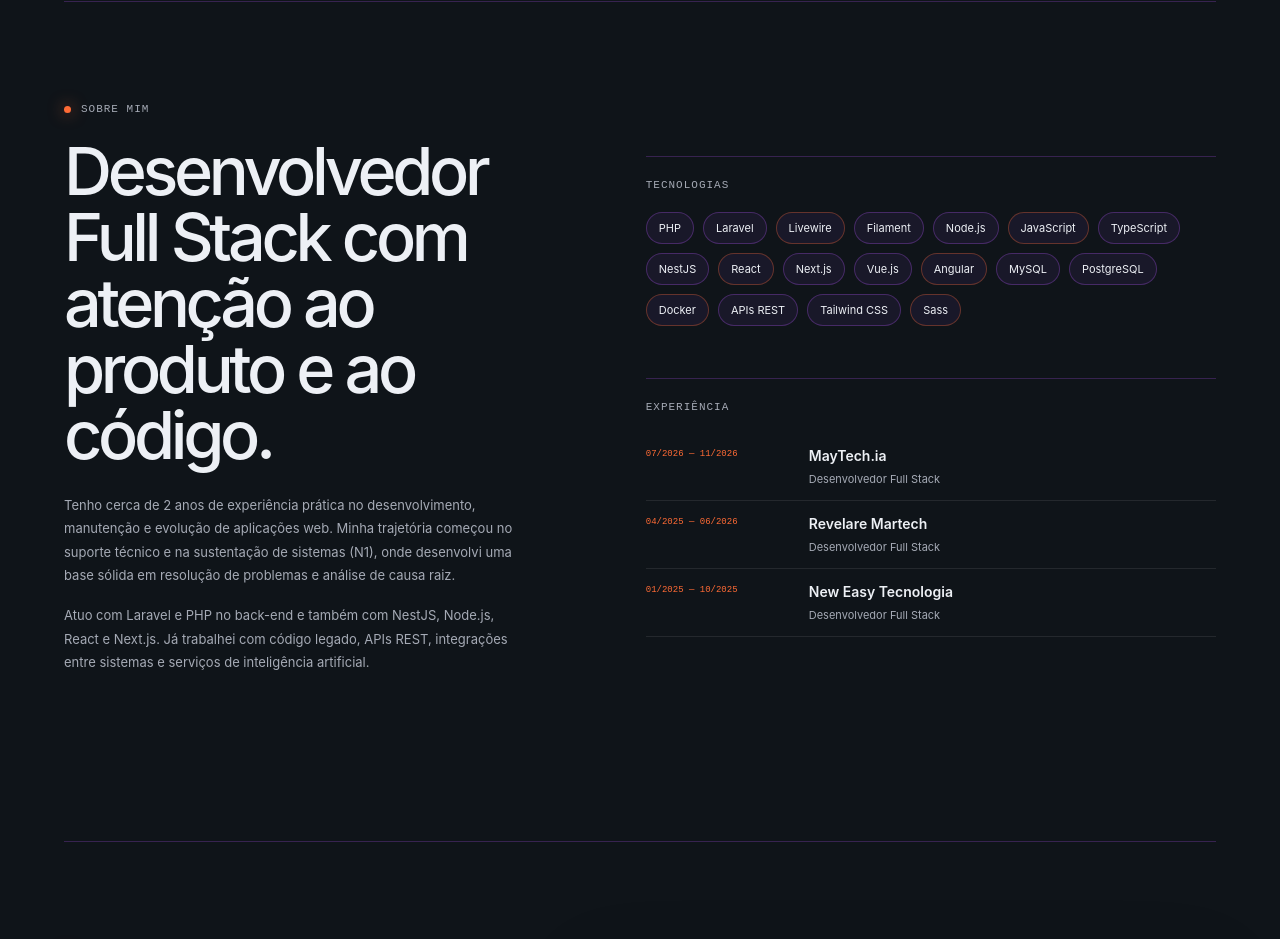
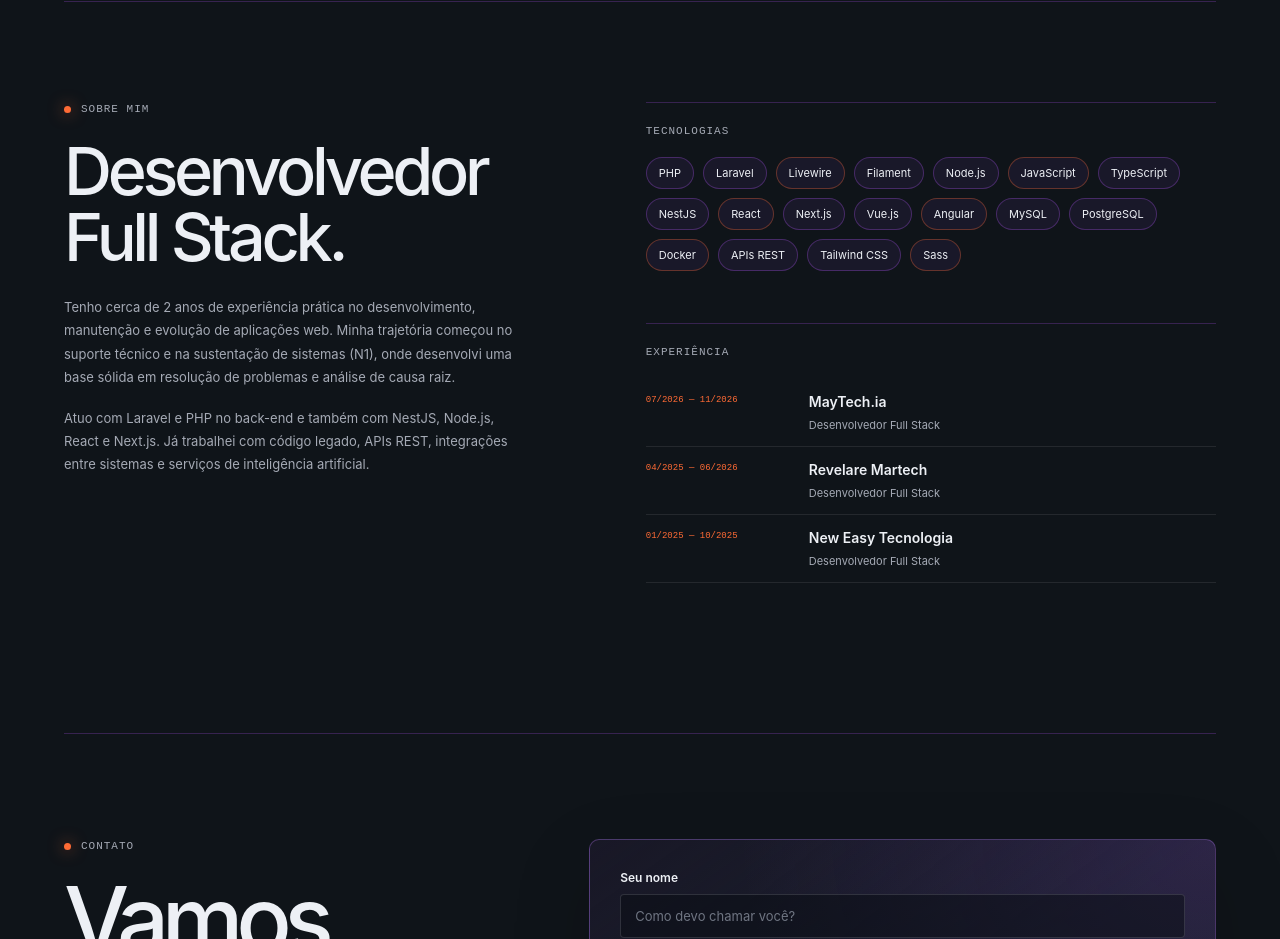
Before and after one commit to hugosbss/portfolio, a website built with Vite: page index.html in a window 1280 px wide. Shown: the part 8020-8959 px from the top of the page. Built offline with nearby package versions, Linux system fonts and the light colour scheme.

Commit message:
content(portfolio): simplifica título da seção sobre

```diff
--- a/index.html
+++ b/index.html
@@ -154,7 +154,7 @@
       <section class="about section-shell" id="sobre" aria-labelledby="about-title">
         <div class="about__intro" data-reveal>
           <p class="eyebrow"><span class="eyebrow__dot"></span> Sobre mim</p>
-          <h2 id="about-title">Desenvolvedor Full Stack com atenção ao produto e ao código.</h2>
+          <h2 id="about-title">Desenvolvedor Full Stack.</h2>
           <p>Tenho cerca de 2 anos de experiência prática no desenvolvimento, manutenção e evolução de aplicações web. Minha trajetória começou no suporte técnico e na sustentação de sistemas (N1), onde desenvolvi uma base sólida em resolução de problemas e análise de causa raiz.</p>
           <p>Atuo com Laravel e PHP no back-end e também com NestJS, Node.js, React e Next.js. Já trabalhei com código legado, APIs REST, integrações entre sistemas e serviços de inteligência artificial.</p>
         </div>
```
